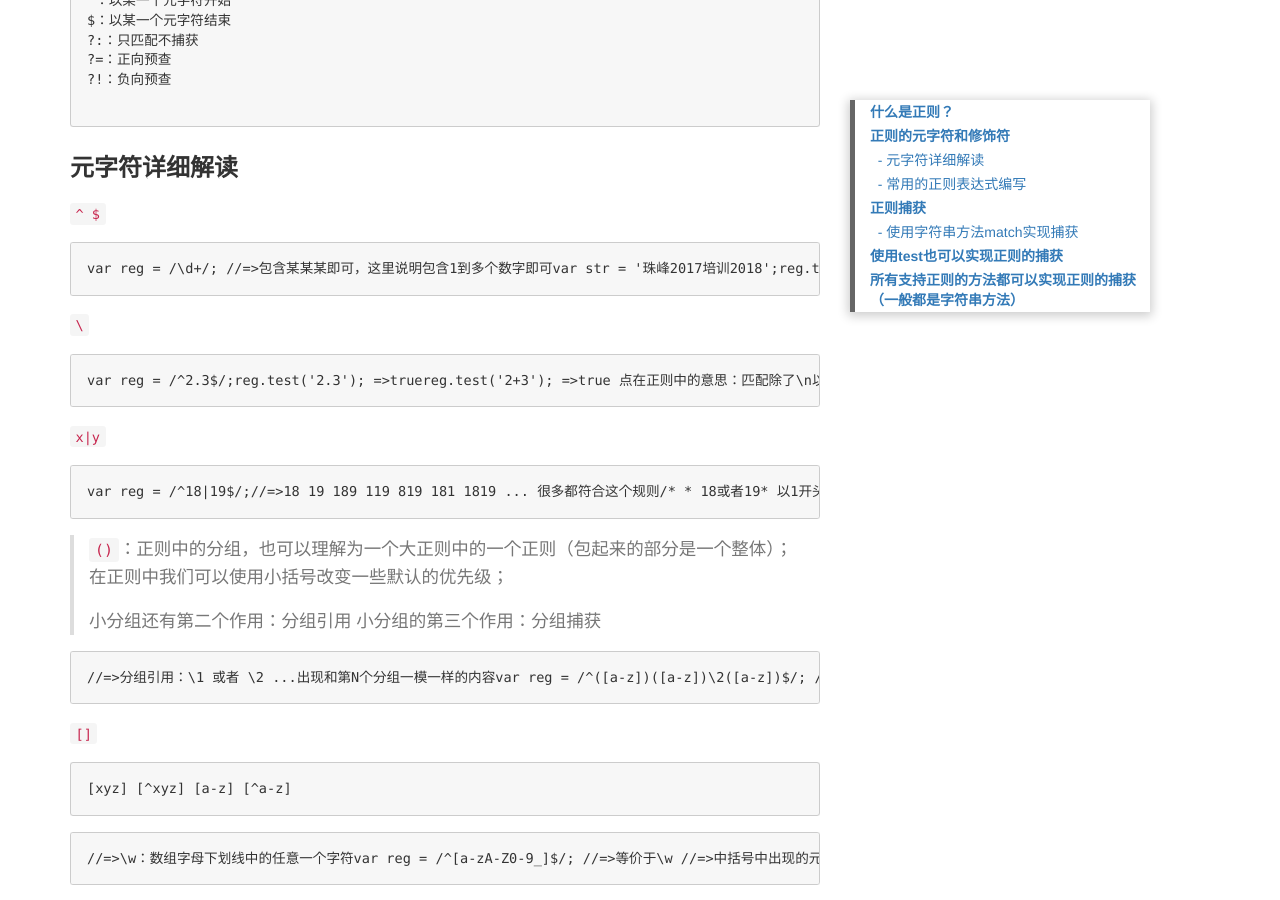
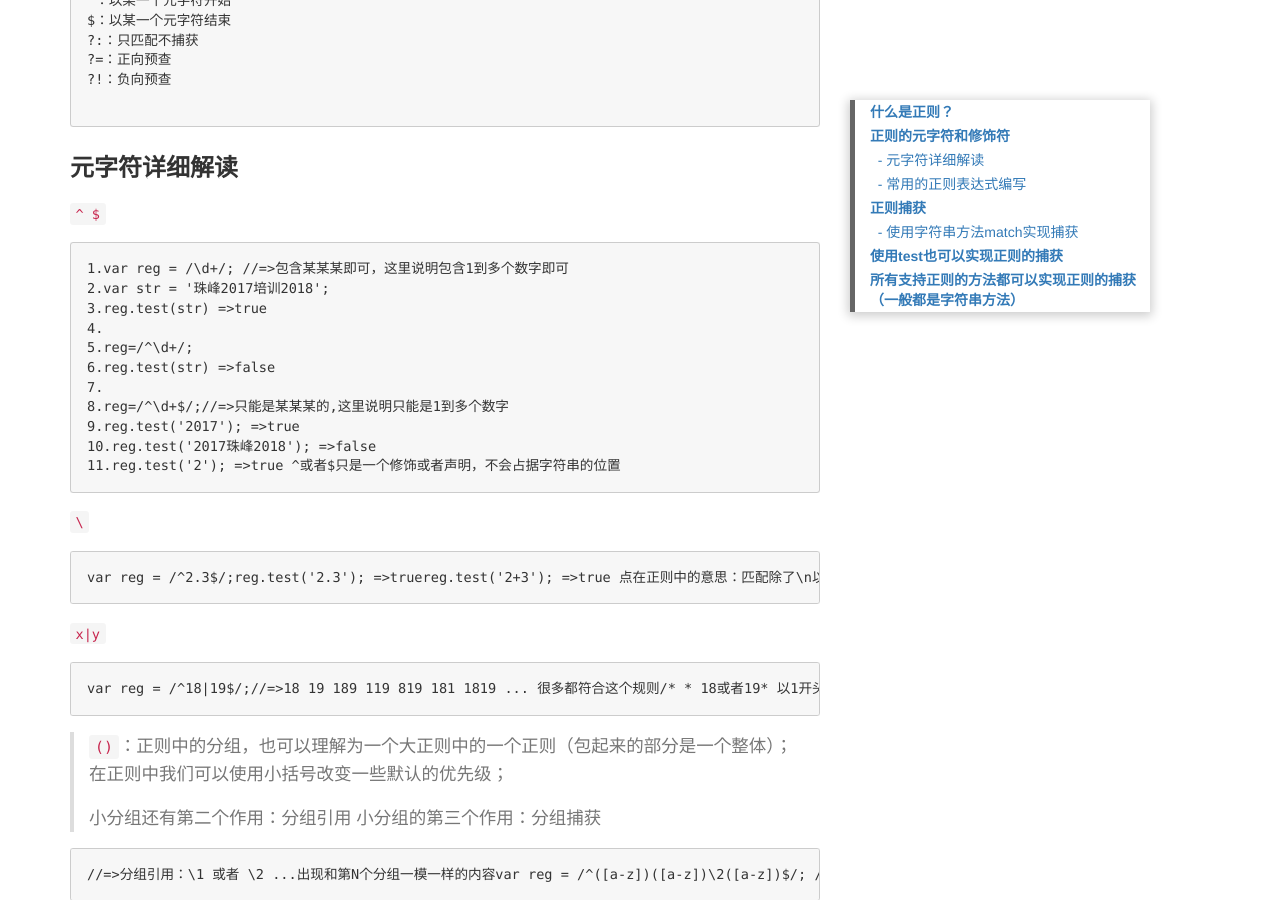
Before and after one commit to wananshine/Ping-Blog, a Jekyll site: the page built from _posts/2018/2018-05-08-CSS-grid.md, in a window 1280 px wide and 900 px high, scrolled down 1472 px. Built offline with Jekyll 4.4.1, drawn with Linux system fonts in a browser that asks for light colours; a script that is not in the unit is left out.

Commit message:
update
update

````diff
--- a/_posts/2018/2018-05-08-CSS-grid.md
+++ b/_posts/2018/2018-05-08-CSS-grid.md
@@ -69,7 +69,17 @@ $：以某一个元字符结束
 `^ $`
 
 ```
-var reg = /\d+/; //=>包含某某某即可，这里说明包含1到多个数字即可var str = '珠峰2017培训2018';reg.test(str) =>true reg=/^\d+/;reg.test(str) =>false reg=/^\d+$/;//=>只能是某某某的,这里说明只能是1到多个数字reg.test('2017'); =>truereg.test('2017珠峰2018'); =>falsereg.test('2'); =>true ^或者$只是一个修饰或者声明，不会占据字符串的位置
+1.var reg = /\d+/; //=>包含某某某即可，这里说明包含1到多个数字即可
+2.var str = '珠峰2017培训2018';
+3.reg.test(str) =>true
+4.
+5.reg=/^\d+/;
+6.reg.test(str) =>false
+7.
+8.reg=/^\d+$/;//=>只能是某某某的,这里说明只能是1到多个数字
+9.reg.test('2017'); =>true
+10.reg.test('2017珠峰2018'); =>false
+11.reg.test('2'); =>true ^或者$只是一个修饰或者声明，不会占据字符串的位置
 ```
 
 
````
